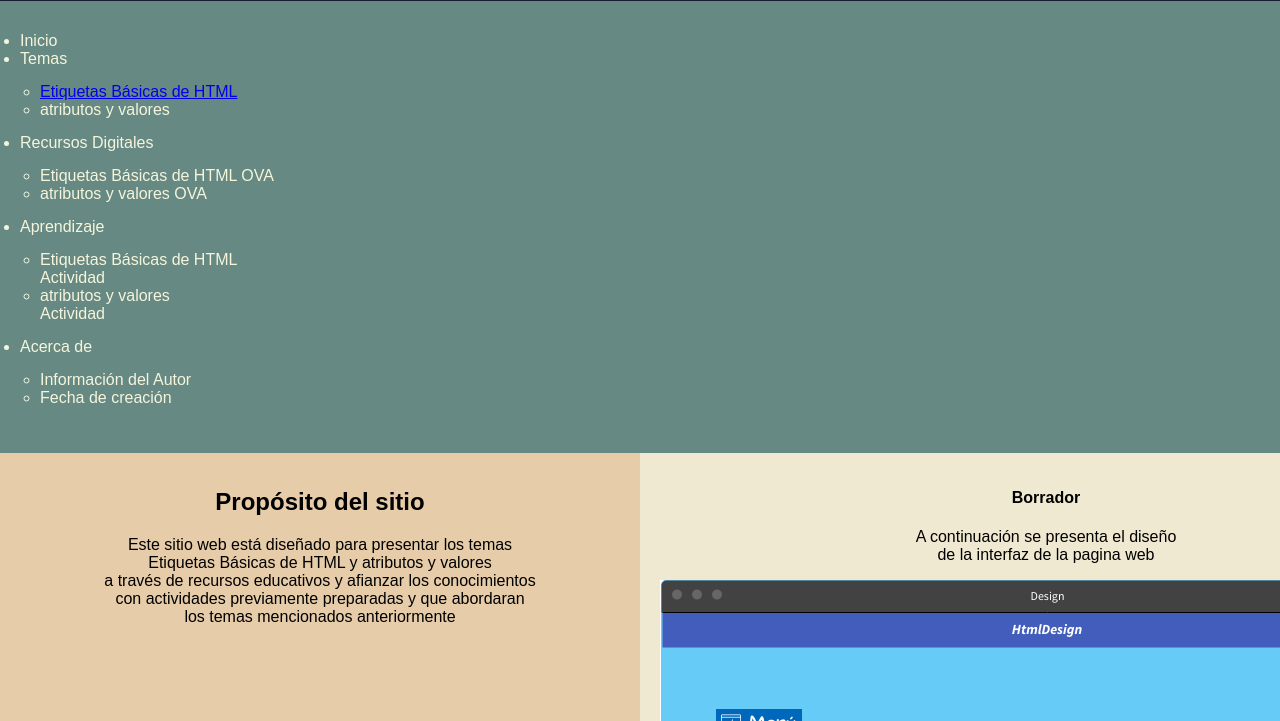
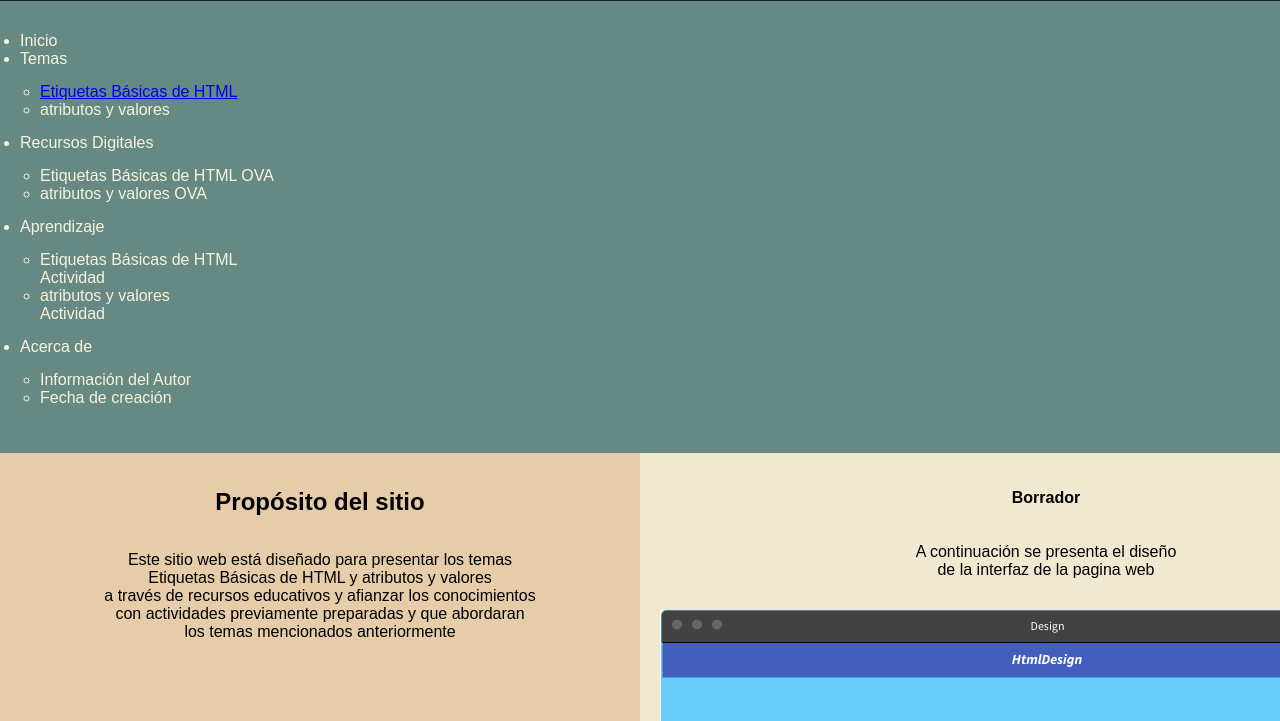
Before and after one commit to Camilolgr7/DSW-Juan-Camilo, a plain HTML site: page Fase 3/Index.html in a window 1280 px wide. Shown: the part 79-800 px from the top of the page. Drawn offline with Linux system fonts and the light colour scheme.

Commit message:
Update estilos.css

```diff
--- a/Fase 3/estilos.css
+++ b/Fase 3/estilos.css
@@ -44,3 +44,8 @@ header {
     background-color:#181D31;
     color: beige;
  }
+
+ p{
+     text-align:center;
+     padding: 15px 20px;
+ }
```
